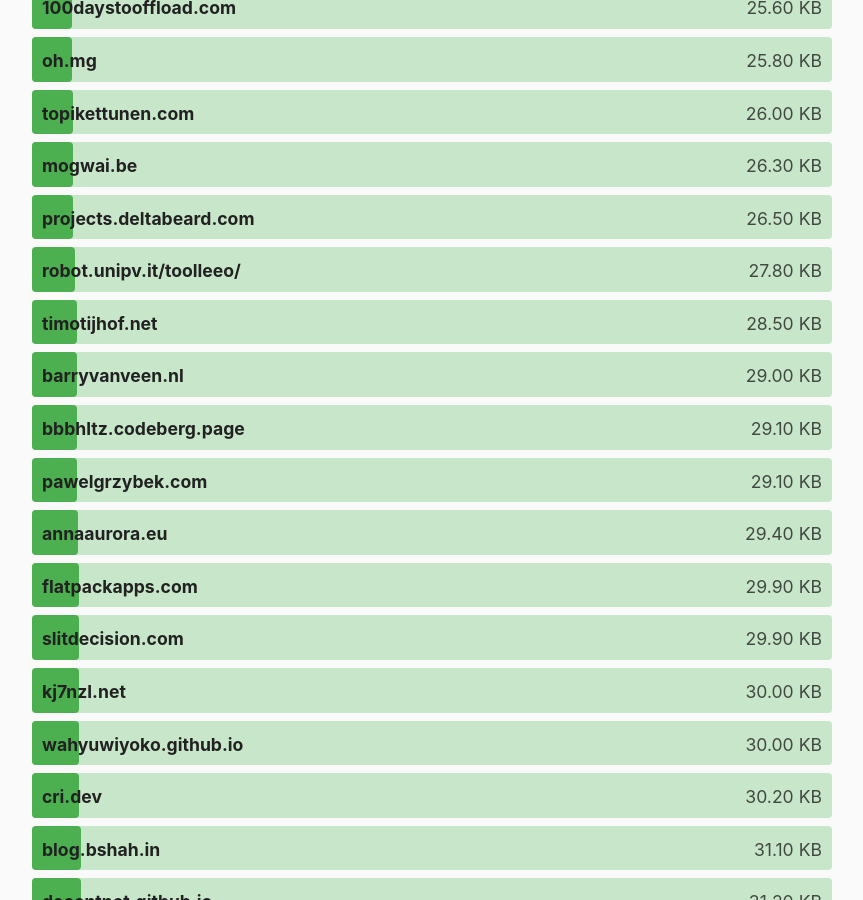
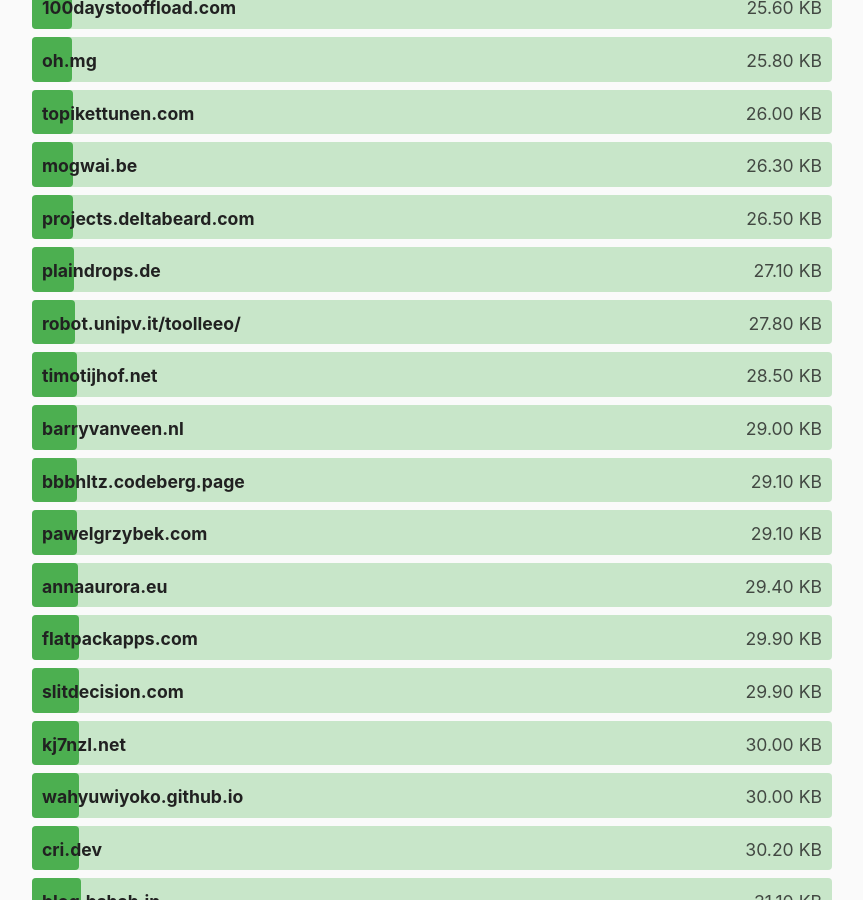
Before and after one commit to kevquirk/512kb.club, a Jekyll site: the page built from index.md, in a window 1280 px wide and 900 px high, scrolled down 8949 px. Shown: the whole window, without its empty margins (208-1071 px from the left). Built offline with Jekyll 4.4.1, drawn with Linux system fonts in a browser that asks for light colours; some of the changed text lies outside the part shown.

Commit message:
Update sites.yml
plaindrops.de got significantly smaller

```diff
--- a/_data/sites.yml
+++ b/_data/sites.yml
@@ -1785,7 +1785,7 @@
 
 - domain: plaindrops.de
   url: https://plaindrops.de/
-  size: 47.1
+  size: 27.1
   last_checked: 2022-02-21
 
 - domain: plausible.io
```
